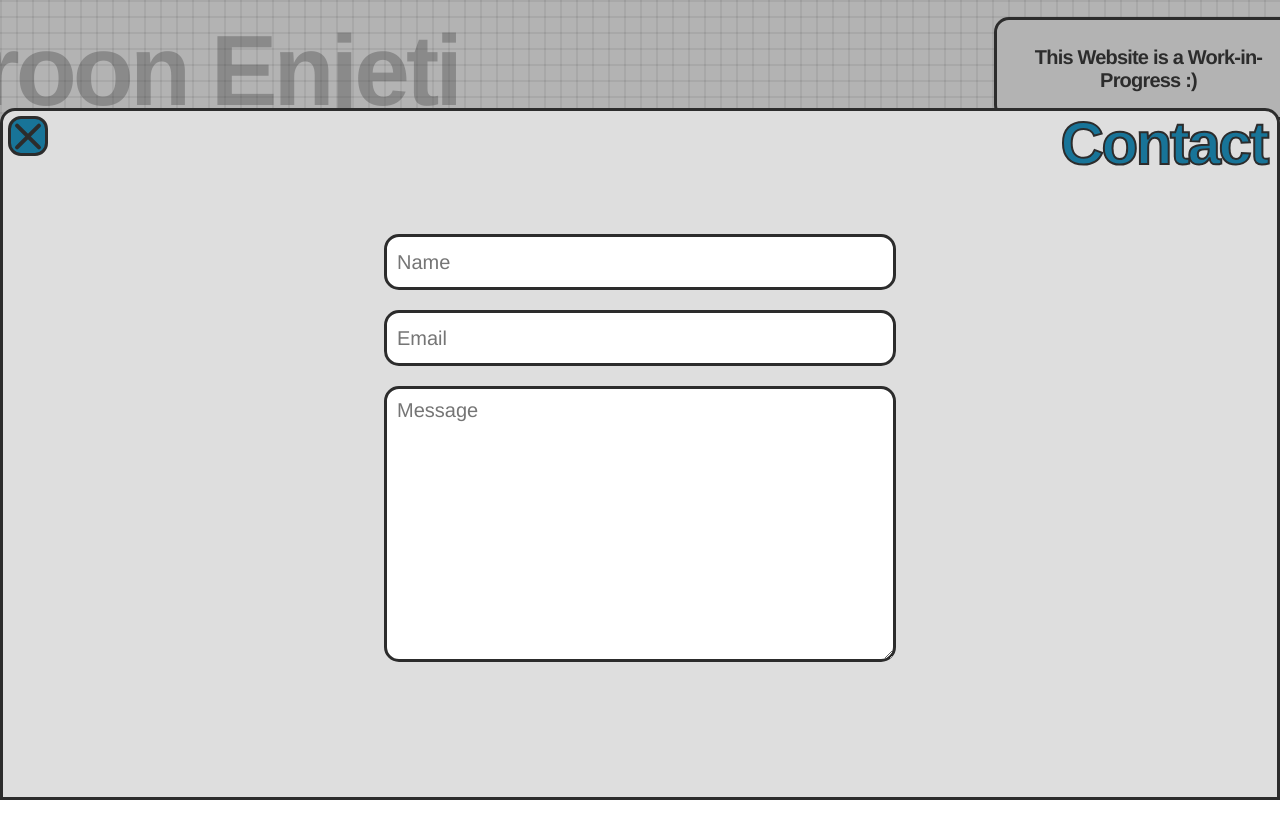
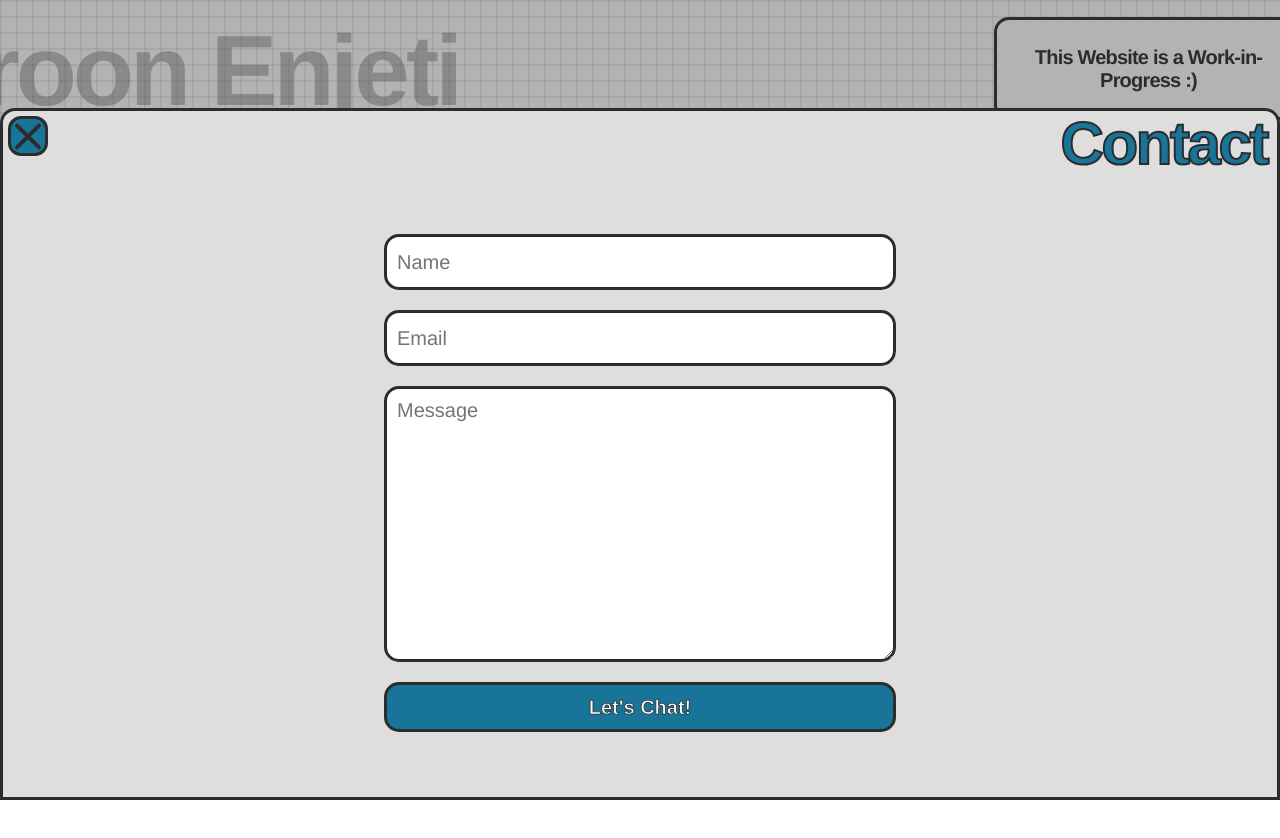
Before and after one commit to varoon-enjeti/portfolio-website, a React (Create React App) app: page / in a window 1280 px wide. Both pictures are taken after a click on the button "Contact". Shown: the top 838 px of the page. Built offline with nearby package versions, Linux system fonts and the light colour scheme.

Commit message:
form front end

```diff
--- a/src/components/pages/contact.jsx
+++ b/src/components/pages/contact.jsx
@@ -14,6 +14,7 @@ export default function Contact({setContact}) {
                     <input className='cont-form' type="text" placeholder='Name' />
                     <input className='cont-form' type="text" placeholder='Email' />
                     <textarea className='cont-form' id='message' type="text" placeholder='Message' />
+                    <input className='cont-form' id='cont-sub' type="submit" value="Let's Chat!" onClic={() => {}} />
                 </form>
             </div>
         </div>
--- a/src/styles/pages-styles/contact.css
+++ b/src/styles/pages-styles/contact.css
@@ -29,6 +29,7 @@
     font-weight: 300;
     color: #727272;
     padding: 0px 10px;
+    background-color: #FFFFFF;
 }
 
 textarea:focus, input:focus {
@@ -39,3 +40,15 @@ textarea:focus, input:focus {
     padding: 10px 10px;
     height: 250px;
 }
+
+#cont-sub {
+    background-color: #187498;
+    color: #FFFFFF;
+    font-weight: 700;
+    -webkit-text-stroke: 0.75px #2C2C2C;
+    transition: transform .25s;
+}
+
+#cont-sub:hover {
+    transform: scale(1.05);
+}
```
